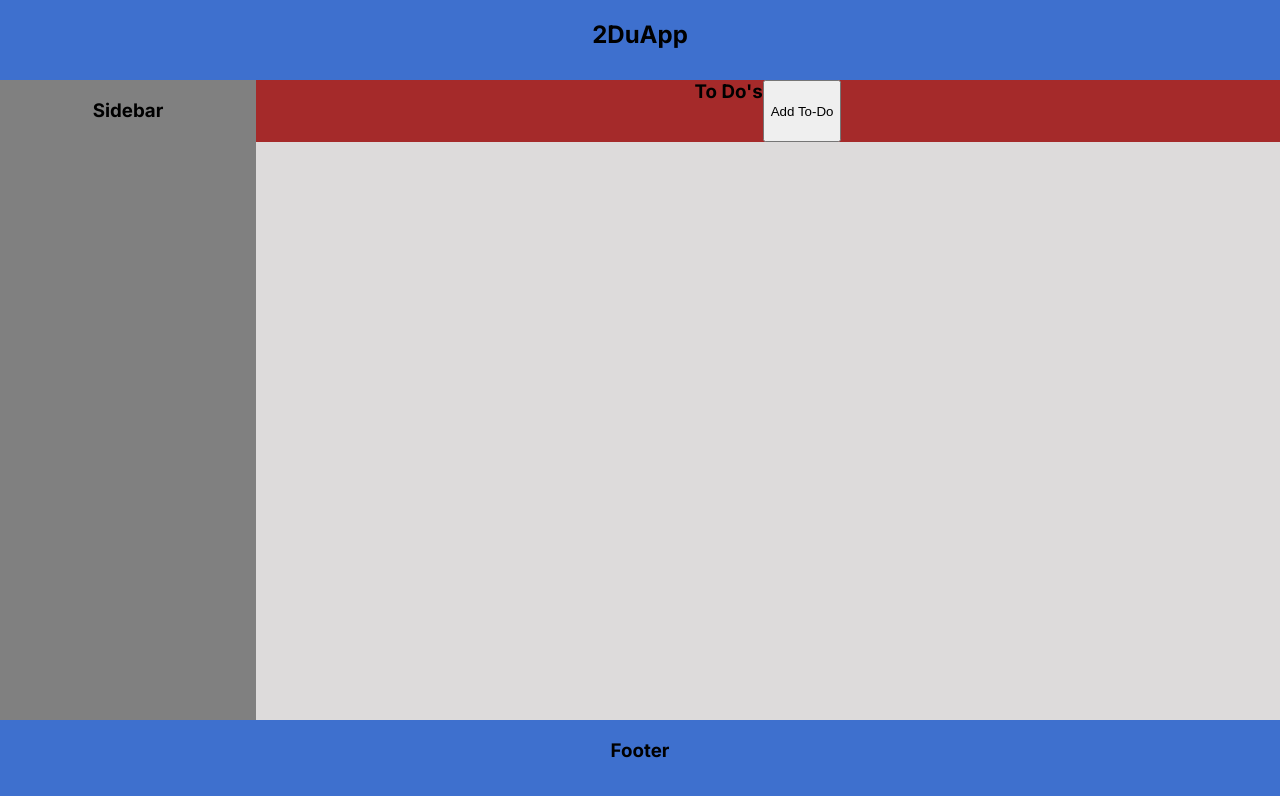
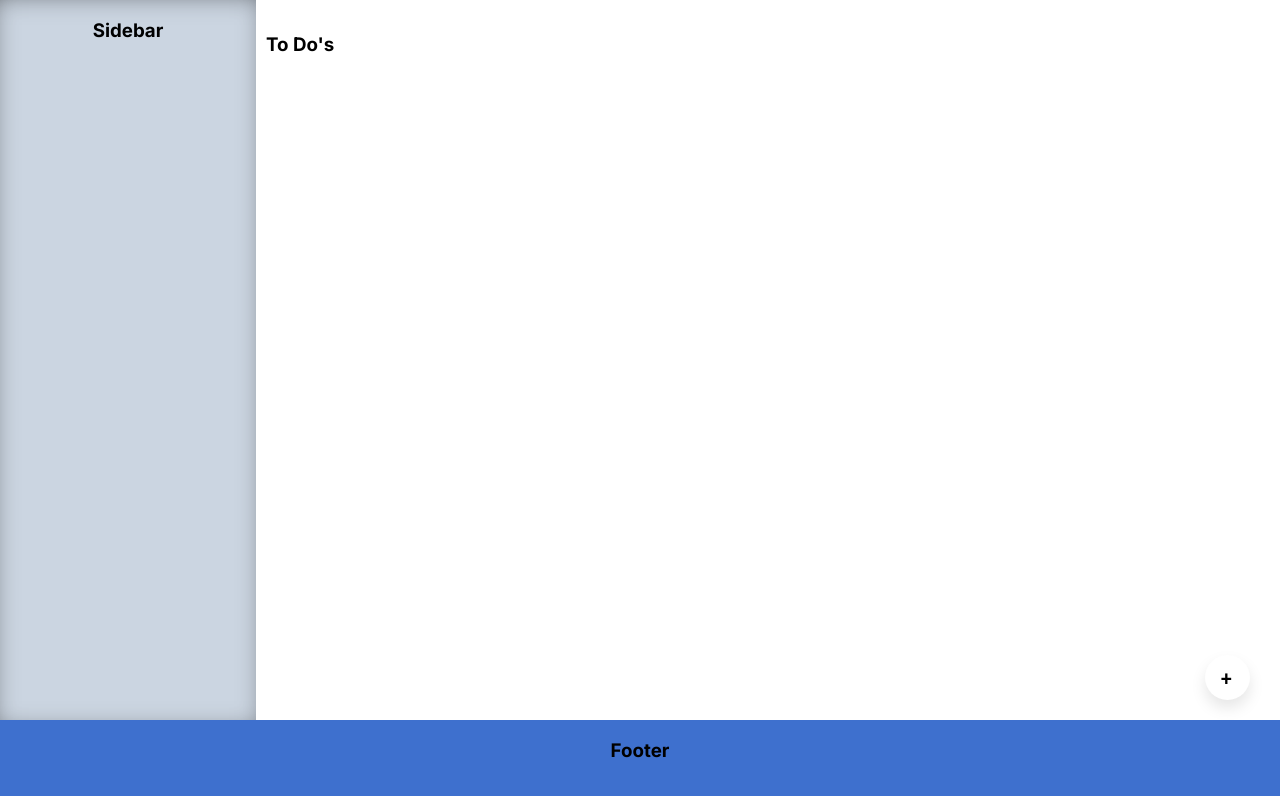
Before and after one commit to monkeC0der/todo-list, a website built with webpack: page src/index.html in a window 1280 px wide. Built offline with nearby package versions, Linux system fonts and the light colour scheme.

Commit message:
Add more styling to the page

```diff
--- a/src/dom.js
+++ b/src/dom.js
@@ -8,8 +8,8 @@ export function addToDosToPage(toDos) {
 
 export function addToDoCard(toDo, toDoArray) {
 
-    let gridItem = document.createElement('div');
-    let toDoTitle = document.createElement('h4');
+    let gridItem = document.createElement('details');
+    let toDoTitle = document.createElement('summary');
     let toDoDescription = document.createElement('p');
     let toDoPriority = document.createElement('p');
     let toDoDueDate = document.createElement('p');
@@ -43,7 +43,7 @@ export function addToDoCard(toDo, toDoArray) {
         console.table(toDoArray)
     });
 
-    gridItem.appendChild(deleteButton);
+    toDoTitle.appendChild(deleteButton);
 
     return gridItem;
 }
--- a/src/event-listeners.js
+++ b/src/event-listeners.js
@@ -17,9 +17,9 @@ export function addSubmitToDoFormListener(createToDo, saveToDo, toDoArray, loadP
     addToDoButton.addEventListener('click', () => {
         console.log("event ran")
         let toDoTitleInput = document.querySelector("#toDoTitle");
-        let toDoDescriptionInput = document.querySelector("#toDoDescription")
-        let toDoPriorityInput = document.querySelector('input[name="priority"]:checked')
-        let toDoDueDateInput = document.querySelector("#toDoDueDate")
+        let toDoDescriptionInput = document.querySelector("#toDoDescription") || '';
+        let toDoPriorityInput = document.querySelector('input[name="priority"]:checked') || '';
+        let toDoDueDateInput = document.querySelector("#toDoDueDate") || '';
 
         let toDo = createToDo('todays stuff', toDoTitleInput.value, toDoDescriptionInput.value, toDoPriorityInput.value, toDoDueDateInput.value);
         saveToDo(toDoArray, toDo)
--- a/src/index.html
+++ b/src/index.html
@@ -33,22 +33,24 @@
       </form>
       <button id="closeModalButton">Cancel</button>
     </dialog>
-   <nav id="header">
-    <h1>2DuApp</h1>
-   </nav>
+
+
    <div id="sidebar-todo-container">
     <div id="sidebar">
       <h3>Sidebar</h3>
     </div>
     <div id="todo-grid-container">
-      <h3 id="todo-grid-title">To Do's <button id="openModalButton" onclick="">Add To-Do</button></h3>
+      <h3 id="todo-grid-title">To Do's</h3>
       <div id="todo-grid">
+    </div>
 
     </div>
-    </div>
+    <button id="openModalButton" onclick="">+</button>
    </div>
+
    <div id="footer">
     <h3>Footer</h3>
    </div>
+
   </body>
 </html>
--- a/src/styles.css
+++ b/src/styles.css
@@ -8,29 +8,23 @@ body {
     font-family: 'Inter';
 }
 
-#header {
-    background-color: rgb(62, 112, 206);
-    display: flex;
-    justify-content: center;
-    height: calc(100vh/10)
-}
-
 #sidebar-todo-container {
-    background-color: rgb(189, 189, 189);
+    background-color: #fafafa;
     display: flex;
     flex-direction: row;
-    height: calc(100vh/10*8);
+    height: calc(100vh/10*9);
 }
 
 #sidebar {
-    background-color: grey;
+    background-color: #cbd5e1;
     display: flex;
     justify-content: center;
     width: calc(100%/10*2);
+    box-shadow: inset 0px 3px 30px -14px rgba(0,0,0,0.75);
 }
 
 #todo-grid-container {
-    background-color: rgb(221, 219, 219);
+    background-color: #ffffff;
     width: calc(100%/10*8);
     display: flex;
     flex-direction: column;
@@ -47,24 +41,35 @@ body {
 
 
 #todo-grid-title {
-    background-color: brown;
+    background-color: #ffffff;
     margin: 0;
     display: flex;
-    justify-content: center;
+    justify-content: start;
+    align-items: center;
     height: calc(100%/10);
+    padding: 10px;
 }
 
 #todo-card {
     background-color: #ffffff;
-    border-radius: 9px 9px 9px 9px;
+    /* border-radius: 9px 9px 9px 9px; */
     padding: 10px;
-    box-shadow: 0px 0px 6px -2px rgba(0,0,0,0.75);
-    margin-bottom: 10px;
+    /* box-shadow: 0px 0px 6px -2px rgba(0,0,0,0.75); */
     opacity: 80%;
+    /* border-style: none; */
+    /* border-top: 1px solid rgb(209, 209, 209); */
+    border-bottom: 1px solid rgb(209, 209, 209);
+}
+
+#todo-card:hover {
+    background-color: #f3f2f2;
 }
 
 #todo-card-title {
-    color:blueviolet;
+    color:rgb(0, 0, 0);
+    display: flex;
+    justify-content: space-between;
+    align-items: center;
 }
 
 #addToDoForm {
@@ -76,6 +81,34 @@ body {
     display: flex;
 }
 
+#openModalButton {
+    position: absolute;
+    bottom: 100px;
+    right: 30px;
+    width: 45px;
+    height: 45px;
+    font-family: 'Roboto', sans-serif;
+    font-size: 20px;
+    text-transform: uppercase;
+    letter-spacing: 2.5px;
+    font-weight: 500;
+    color: #000;
+    background-color: #fff;
+    border: none;
+    border-radius: 45px;
+    box-shadow: 0px 8px 15px rgba(0, 0, 0, 0.1);
+    transition: all 0.3s ease 0s;
+    cursor: pointer;
+    outline: none;
+}
+
+#openModalButton:hover {
+    background-color: #1d4ed8;
+    box-shadow: 0px 15px 20px #1944bb;
+    color: #fff;
+    /* transform: translateY(-1px); */
+}
+
 #footer {
     background-color: rgb(62, 112, 206);
     display: flex;
```
Also changed, not shown: dist/index.html, dist/main.js.
